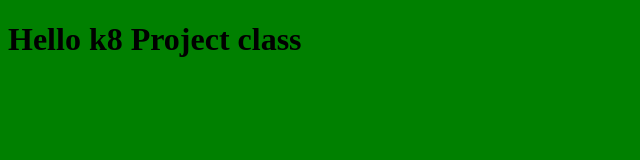
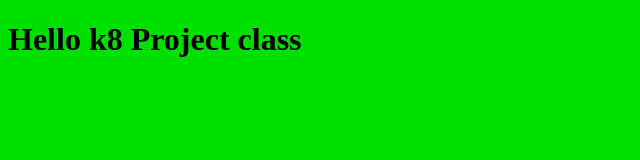
Before and after one commit to Sherlino1/k88, a plain HTML site: page index.html in a window 1280 px wide. Shown: the whole page, without its empty margins (0-640 px from the left). Drawn offline with Linux system fonts and the light colour scheme.

Commit message:
8 commit

```diff
--- a/index.html
+++ b/index.html
@@ -6,7 +6,7 @@
     <meta name="viewport" content="width=device-width, initial-scale=1.0">
     <title>k8 Page</title>
 </head>
-<body bgcolor="green">
+<body bgcolor="gren">
     <h1>Hello k8 Project class</h1>
 </body>
 </html>
```
